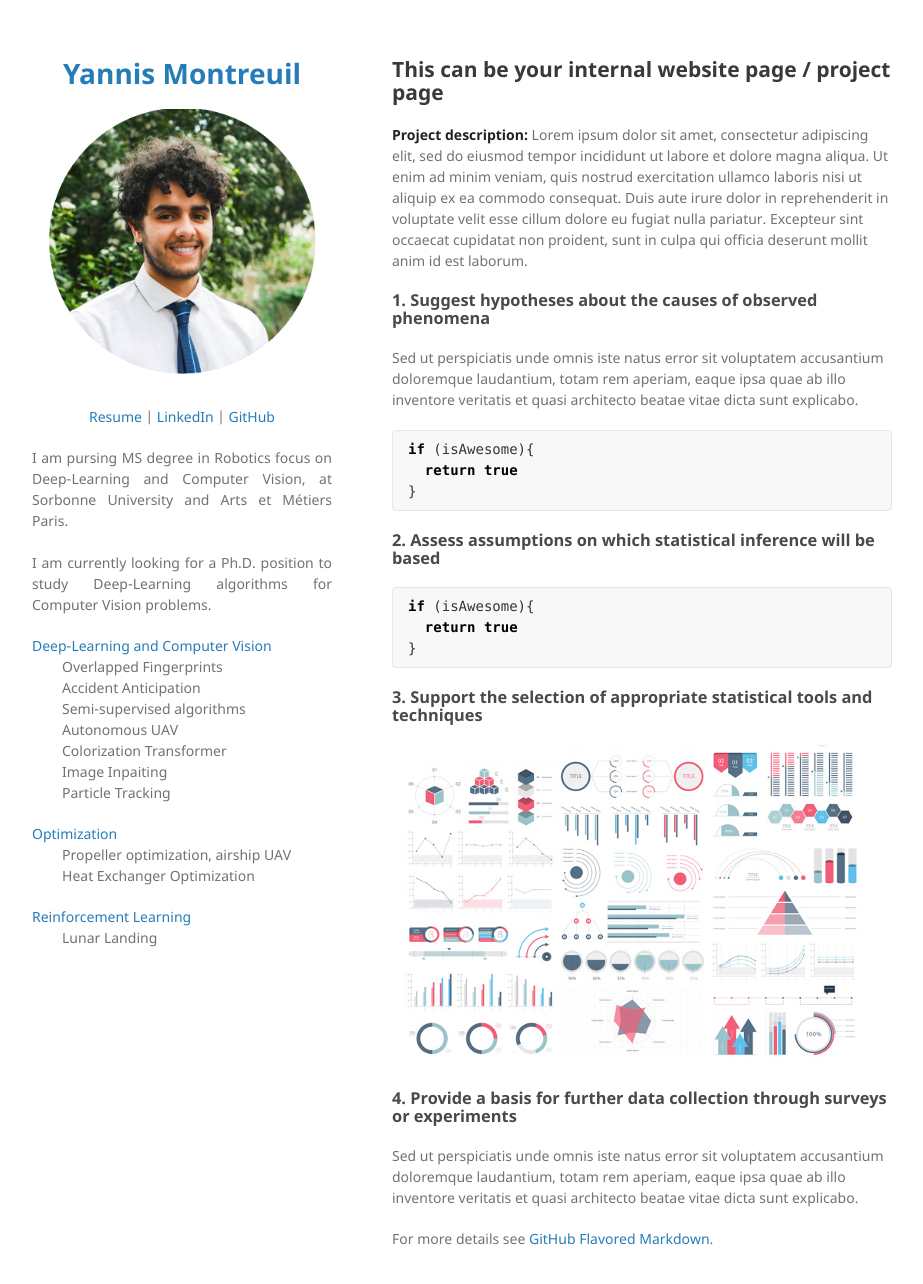
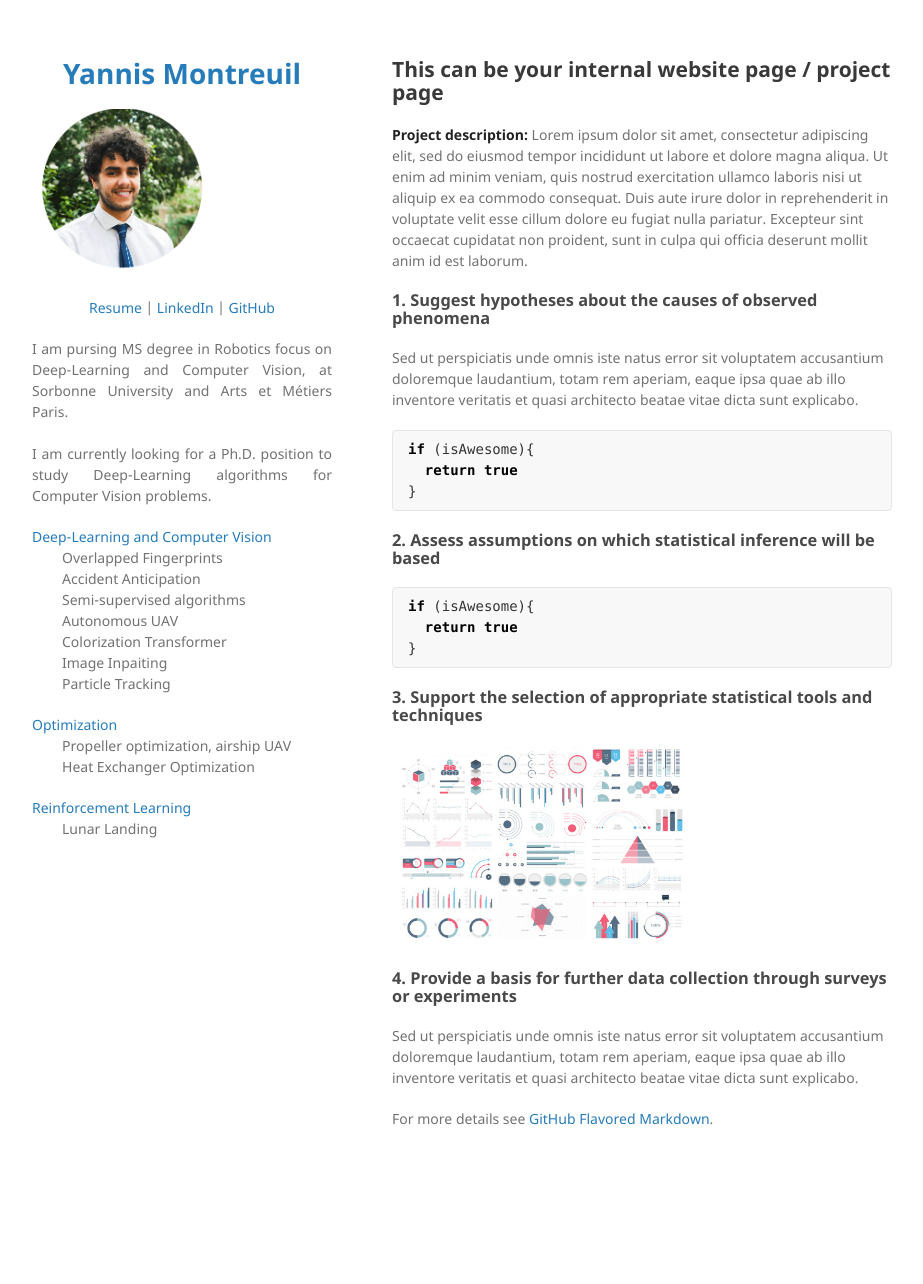
Before and after one commit to Yannis-98/yannis-98.github.io, a Jekyll site: the page built from sample_page.md, in a window 1280 px wide and 1319 px high. Shown: the top 1284 px of the window, without its empty margins (178-1101 px from the left). Built offline with Jekyll 4.4.1, drawn with Linux system fonts in a browser that asks for light colours; our own code applies the rules of GitHub Pages for plain Markdown files.

Commit message:
Update jekyll-theme-minimal.scss

```diff
--- a/_sass/jekyll-theme-minimal.scss
+++ b/_sass/jekyll-theme-minimal.scss
@@ -103,13 +103,13 @@ th {
 img {
   margin-left: auto;
   margin-right: auto;
-  max-width:100%;
+  max-width:60%;
 }
 
 imgbis {
   margin-left: auto;
   margin-right: auto;
-  max-width:60%;
+  max-width:100%;
 }
 
 header {
```
